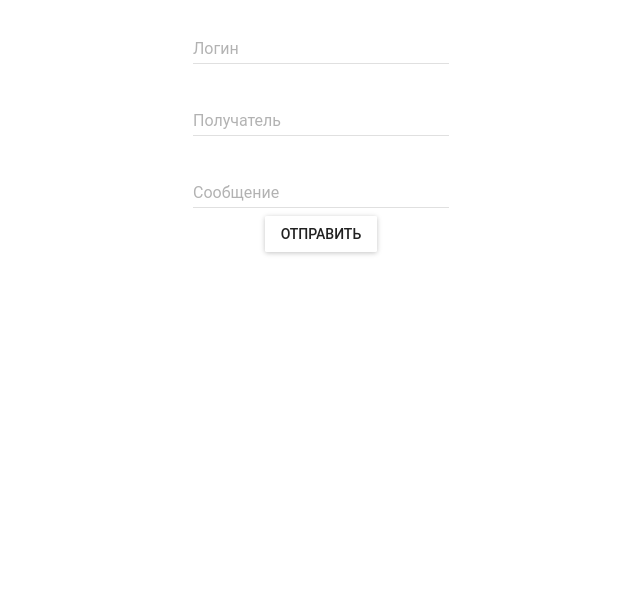
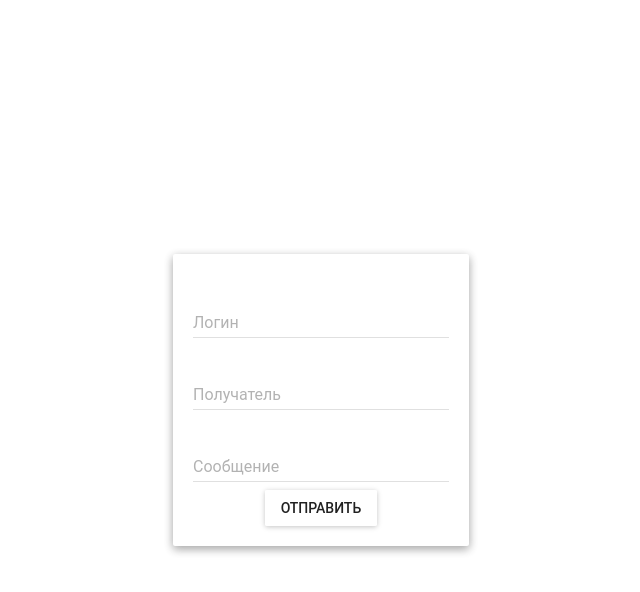
Before and after one commit to baomastr/react-form-to-telegram, a React app: page / in a window 1280 px wide. Shown: the top 592 px of the page, without its empty margins (319-959 px from the left). Built offline with nearby package versions, Linux system fonts and the light colour scheme.

Commit message:
form styled

```diff
--- a/src/App.css
+++ b/src/App.css
@@ -1,3 +1,4 @@
 .App {
   text-align: center;
+  height: 100vh;
 }
--- /dev/null
+++ b/src/pages/HomePage/HomePage.css
@@ -0,0 +1,10 @@
+.wrapper {
+    display: flex;
+    justify-content: center;
+    align-items: center;
+    height: 100vh;
+}
+
+.inner {
+    padding: 20px;
+}
--- a/src/pages/HomePage/HomePage.jsx
+++ b/src/pages/HomePage/HomePage.jsx
@@ -1,11 +1,18 @@
 import React, { PureComponent } from 'react';
+import Paper from 'material-ui/Paper';
 import Form from '../Form/FormPage.jsx'
+
+import s from './HomePage.css'
 
 class HomePage extends PureComponent {
     render() {
         return (
-            <div>
-                <Form />
+            <div className={s.wrapper}>
+                <Paper zDepth={2} >
+                    <div className={s.inner}>
+                        <Form />
+                    </div>
+                </Paper>
             </div>
         );
     }
```
